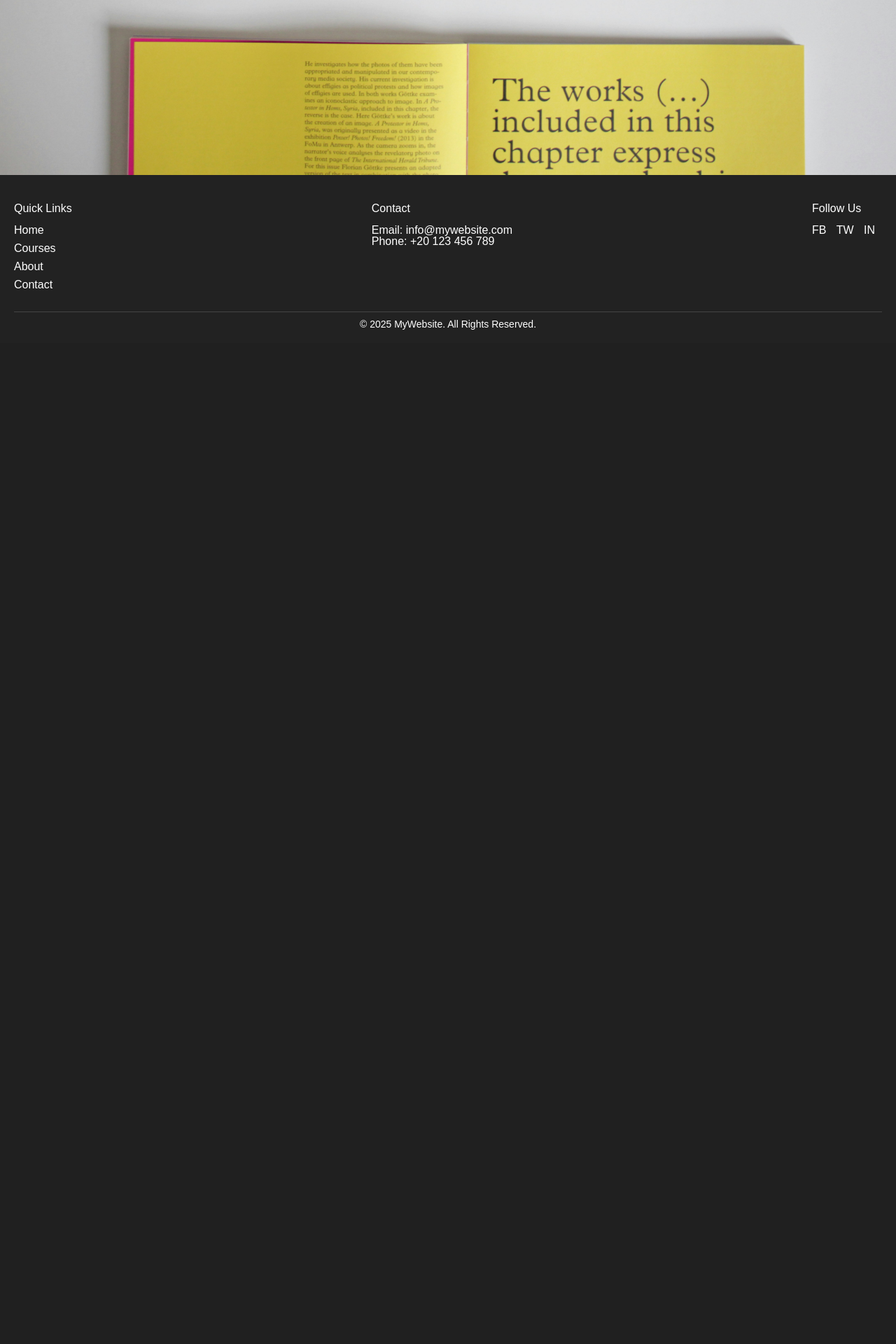
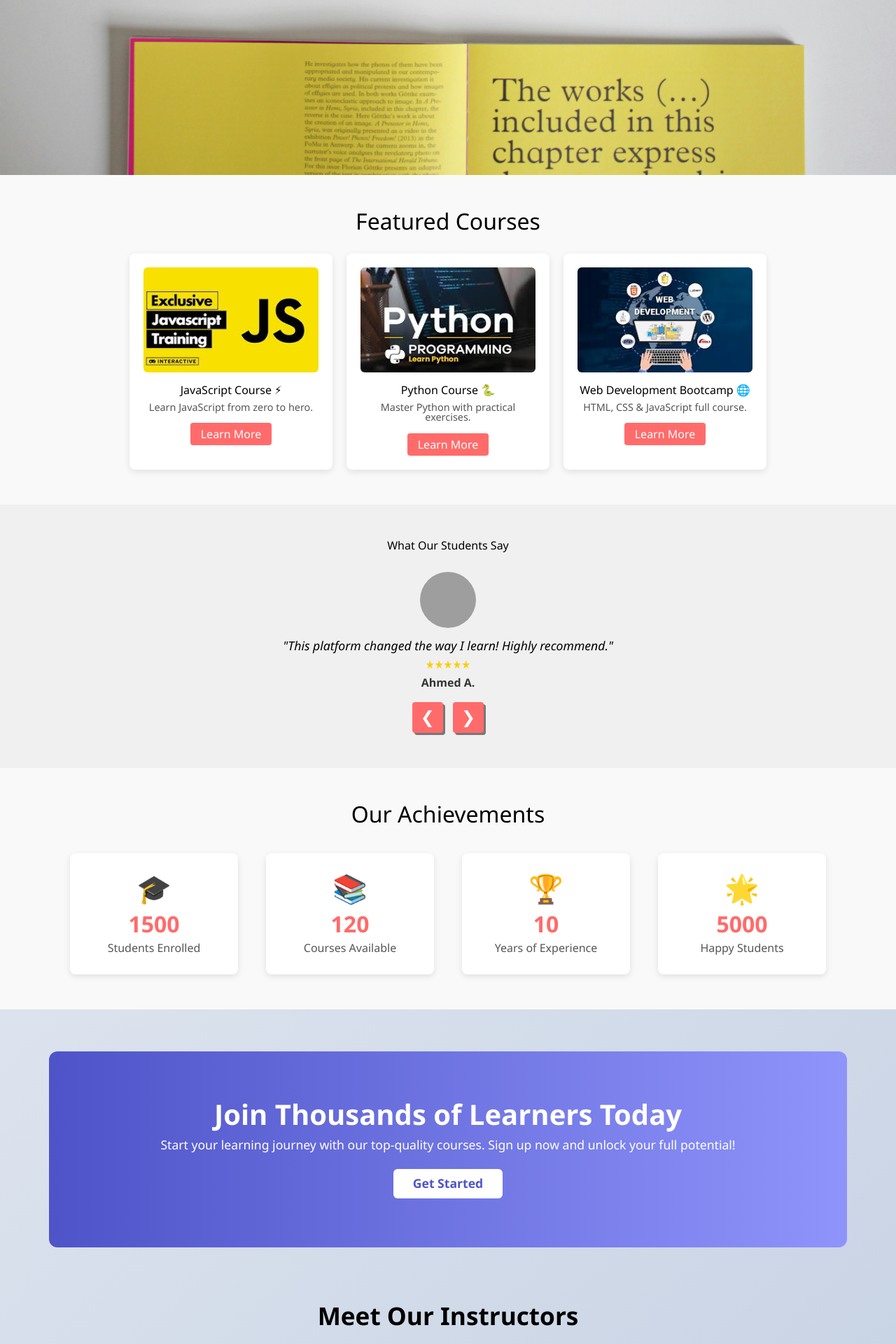
Before and after one commit to Omr-123/Web_Programing, a PHP site: page / in a window 1280 px wide. Shown: the part 875-2795 px from the top of the page at 70% size. Before the commit the page ends 1346 px from the top, so only its background shows below. Run offline with PHP 8.4, Linux system fonts and the light colour scheme; grey boxes are pictures that could not be loaded.

Commit message:
editing footer and adding new javascript file for home page including testimonial,Achievements,Call to action and instructor and adding css to them

```diff
--- a/Projectttt/css-Files/index.css
+++ b/Projectttt/css-Files/index.css
@@ -123,6 +123,12 @@ nav ul.Cc li a:hover::after {
     width: 150px;
 }
 
+.footer-container img {
+    height: auto;
+    width: 150px;
+    margin-bottom: 20px;
+}
+
 nav div {
     margin: 10px;
     font-size: 24px;
@@ -176,3 +182,295 @@ footer {
     border-top: 1px solid #444;
     padding-top: 10px;
 }
+
+.newsletter-form {
+    display: flex;
+    gap: 10px;
+    align-items: center;
+}
+
+.newsletter-form input[type="email"],
+.newsletter-form button {
+    height: 35px;
+    padding: 0 10px;
+    border: none;
+    border-radius: 4px;
+    box-sizing: border-box;
+}
+
+
+.newsletter-form button {
+    background-color: #ff6b6b;
+    color: #fff;
+    cursor: pointer;
+}
+
+.newsletter-form button:hover {
+    background-color: #ff3b3b;
+}
+
+.featured-courses {
+    padding: 50px 20px;
+    background-color: #f9f9f9;
+    text-align: center;
+}
+
+.featured-courses h2 {
+    font-size: 2rem;
+    margin-bottom: 30px;
+}
+
+.courses-container {
+    display: flex;
+    gap: 20px;
+    justify-content: center;
+    flex-wrap: wrap;
+}
+
+.course-card {
+    background-color: #fff;
+    border-radius: 8px;
+    box-shadow: 0 3px 10px rgba(0, 0, 0, 0.1);
+    padding: 20px;
+    width: 250px;
+    text-align: center;
+    transition: transform 0.3s;
+}
+
+.course-card:hover {
+    transform: translateY(-5px);
+}
+
+.course-card img {
+    width: 100%;
+    height: 150px;
+    object-fit: cover;
+    border-radius: 6px;
+    margin-bottom: 15px;
+}
+
+.course-card h3 {
+    margin-bottom: 10px;
+}
+
+.course-card p {
+    font-size: 0.9rem;
+    color: #555;
+    margin-bottom: 15px;
+}
+
+.course-card .btn {
+    display: inline-block;
+    padding: 8px 15px;
+    background-color: #ff6b6b;
+    color: #fff;
+    text-decoration: none;
+    border-radius: 4px;
+}
+
+.course-card .btn:hover {
+    background-color: #ff3b3b;
+}
+
+.testimonials {
+    padding: 50px 20px;
+    background-color: #f0f0f0;
+    text-align: center;
+}
+
+.testimonials h2 {
+    margin-bottom: 30px;
+}
+
+.testimonial-container {
+    position: relative;
+    max-width: 600px;
+    margin: 0 auto;
+    overflow: hidden;
+}
+
+.testimonial {
+    display: none;
+    transition: all 0.5s ease;
+}
+
+.testimonial.active {
+    display: block;
+}
+
+.student-img {
+    width: 80px;
+    height: 80px;
+    border-radius: 50%;
+    object-fit: cover;
+    margin-bottom: 15px;
+}
+
+.testimonial p {
+    font-size: 1.1rem;
+    font-style: italic;
+    margin-bottom: 10px;
+}
+
+.stars {
+    color: #ffcc00;
+    margin-bottom: 10px;
+}
+
+.testimonial h4 {
+    font-weight: bold;
+    color: #333;
+}
+
+.testimonial-buttons {
+    margin-top: 20px;
+}
+
+.testimonial-buttons button {
+    background-color: #ff6b6b;
+    color: #fff;
+    border: none;
+    padding: 8px 12px;
+    border-radius: 4px;
+    cursor: pointer;
+    margin: 0 5px;
+}
+
+.testimonial-buttons button:hover {
+    background-color: #ff3b3b;
+}
+
+.statistics {
+    padding: 50px 20px;
+    background-color: #f9f9f9;
+    text-align: center;
+}
+
+.statistics h2 {
+    margin-bottom: 40px;
+    font-size: 2rem;
+}
+
+.stats-container {
+    display: flex;
+    flex-wrap: wrap;
+    justify-content: center;
+    gap: 40px;
+}
+
+.stat {
+    background-color: #fff;
+    border-radius: 8px;
+    padding: 30px 20px;
+    width: 200px;
+    box-shadow: 0 3px 10px rgba(0, 0, 0, 0.1);
+    transition: transform 0.3s;
+}
+
+.stat:hover {
+    transform: translateY(-5px);
+}
+
+.stat .icon {
+    font-size: 2.5rem;
+    margin-bottom: 15px;
+}
+
+.stat .number {
+    font-size: 2rem;
+    font-weight: bold;
+    margin-bottom: 10px;
+    color: #ff6b6b;
+}
+
+.stat p {
+    color: #555;
+}
+
+.cta-section {
+    background: linear-gradient(to right, #4e54c8, #8f94fb);
+    padding: 70px 20px;
+    text-align: center;
+    color: white;
+    border-radius: 12px;
+    margin: 60px auto;
+    max-width: 1100px;
+}
+
+.cta-content h2 {
+    font-size: 2.5rem;
+    margin-bottom: 15px;
+    font-weight: 700;
+}
+
+.cta-content p {
+    font-size: 1.1rem;
+    margin-bottom: 25px;
+}
+
+.cta-btn {
+    display: inline-block;
+    background: white;
+    color: #4e54c8;
+    padding: 12px 28px;
+    font-size: 1.1rem;
+    border-radius: 6px;
+    font-weight: 600;
+    text-decoration: none;
+    transition: 0.3s ease-in-out;
+}
+
+.cta-btn:hover {
+    background: #f3f3f3;
+    transform: scale(1.05);
+}
+
+.instructors-section {
+    max-width: 1100px;
+    margin: 60px auto;
+    text-align: center;
+    padding: 20px;
+}
+
+.section-title {
+    font-size: 2.2rem;
+    font-weight: 700;
+    margin-bottom: 40px;
+}
+
+.instructors-container {
+    display: grid;
+    grid-template-columns: repeat(auto-fit, minmax(230px, 1fr));
+    gap: 30px;
+}
+
+.instructor-card {
+    background: #fff;
+    padding: 20px;
+    border-radius: 12px;
+    box-shadow: 0 4px 15px rgba(0, 0, 0, 0.1);
+    transition: 0.3s ease;
+}
+
+.instructor-card:hover {
+    transform: translateY(-8px);
+}
+
+.instructor-card img {
+    width: 130px;
+    height: 130px;
+    object-fit: cover;
+    border-radius: 50%;
+    margin-bottom: 15px;
+}
+
+.instructor-card h3 {
+    font-size: 1.2rem;
+    font-weight: 700;
+    margin-bottom: 5px;
+}
+
+.instructor-card p {
+    color: #555;
+    font-size: 0.95rem;
+}
--- a/Projectttt/index.html
+++ b/Projectttt/index.html
@@ -11,6 +11,7 @@
 </head>
 
 <body>
+    <script src="js-Files/Home-Page.js"></script>
     <header class="navbar">
         <nav>
             <a href="index.html">
@@ -36,10 +37,136 @@
                 <button>Explore Courses</button>
             </a>
         </section>
+        <section class="featured-courses">
+            <h2>Featured Courses</h2>
+            <div class="courses-container">
+                <div class="course-card">
+                    <img src="assets/js-course.png" alt="Course 1">
+                    <h3>JavaScript Course ⚡</h3>
+                    <p>Learn JavaScript from zero to hero.</p>
+                    <a href="#" class="btn">Learn More</a>
+                </div>
+
+                <div class="course-card">
+                    <img src="assets/python-course.png" alt="Course 2">
+                    <h3>Python Course 🐍</h3>
+                    <p>Master Python with practical exercises.</p>
+                    <a href="#" class="btn">Learn More</a>
+                </div>
+
+                <div class="course-card">
+                    <img src="assets/Web-dev.png" alt="Course 3">
+                    <h3>Web Development Bootcamp 🌐</h3>
+                    <p>HTML, CSS & JavaScript full course.</p>
+                    <a href="#" class="btn">Learn More</a>
+                </div>
+            </div>
+        </section>
+        <section class="testimonials">
+            <h2>What Our Students Say</h2>
+            <div class="testimonial-container">
+                <div class="testimonial active">
+                    <img src="assets/student1.jpg" alt="Ahmed" class="student-img">
+                    <p>"This platform changed the way I learn! Highly recommend."</p>
+                    <div class="stars">★★★★★</div>
+                    <h4>Ahmed A.</h4>
+                </div>
+                <div class="testimonial">
+                    <img src="assets/student2.jpg" alt="Sara" class="student-img">
+                    <p>"Amazing courses and great instructors. Learned a lot!"</p>
+                    <div class="stars">★★★★★</div>
+                    <h4>Sara M.</h4>
+                </div>
+                <div class="testimonial">
+                    <img src="assets/student3.jpg" alt="Omar" class="student-img">
+                    <p>"The best online learning experience I've ever had."</p>
+                    <div class="stars">★★★★☆</div>
+                    <h4>Omar T.</h4>
+                </div>
+            </div>
+            <div class="testimonial-buttons">
+                <button id="prev">&#10094;</button>
+                <button id="next">&#10095;</button>
+            </div>
+        </section>
+        <section class="statistics">
+            <h2>Our Achievements</h2>
+            <div class="stats-container">
+                <div class="stat">
+                    <div class="icon">🎓</div>
+                    <div class="number" data-target="1500">0</div>
+                    <p>Students Enrolled</p>
+                </div>
+                <div class="stat">
+                    <div class="icon">📚</div>
+                    <div class="number" data-target="120">0</div>
+                    <p>Courses Available</p>
+                </div>
+                <div class="stat">
+                    <div class="icon">🏆</div>
+                    <div class="number" data-target="10">0</div>
+                    <p>Years of Experience</p>
+                </div>
+                <div class="stat">
+                    <div class="icon">🌟</div>
+                    <div class="number" data-target="5000">0</div>
+                    <p>Happy Students</p>
+                </div>
+            </div>
+        </section>
+        <section class="cta-section">
+            <div class="cta-content">
+                <h2>Join Thousands of Learners Today</h2>
+                <p>Start your learning journey with our top-quality courses. Sign up now and unlock your full potential!
+                </p>
+                <a href="#" class="cta-btn">Get Started</a>
+            </div>
+        </section>
+        <section class="instructors-section">
+            <h2 class="section-title">Meet Our Instructors</h2>
+
+            <div class="instructors-container">
+
+                <div class="instructor-card">
+                    <img src="assets/Instructor1.jpg" alt="Instructor 1">
+                    <h3>John Doe</h3>
+                    <p>Senior Web Developer</p>
+                </div>
+
+                <div class="instructor-card">
+                    <img src="assets/Instructor3.jpg" alt="Instructor 2">
+                    <h3>Sarah Ahmed</h3>
+                    <p>Data Science Instructor</p>
+                </div>
+
+                <div class="instructor-card">
+                    <img src="assets/Instructor2.jpg" alt="Instructor 3">
+                    <h3>Michael Smith</h3>
+                    <p>Computer Vision Engineer</p>
+                </div>
+
+                <div class="instructor-card">
+                    <img src="assets/Instructor4.jpg" alt="Instructor 4">
+                    <h3>Emily Johnson</h3>
+                    <p>Machine Learning Engineer</p>
+                </div>
+
+            </div>
+        </section>
+
+
     </main>
 
     <footer>
         <div class="footer-container">
+            <div class="footer-section">
+                <img src="assets/Lerno.png" alt="Logo" />
+                <div class="social-icons">
+                    <a href="#">FB</a>
+                    <a href="#">TW</a>
+                    <a href="#">IN</a>
+                </div>
+            </div>
             <div class="footer-section">
                 <h3>Quick Links</h3>
                 <ul>
@@ -51,20 +178,21 @@
             </div>
             <div class="footer-section">
                 <h3>Contact</h3>
-                <p>Email: info@mywebsite.com</p>
+                <h3>Email: info@Lerno.com</h3>
                 <p>Phone: +20 123 456 789</p>
             </div>
             <div class="footer-section">
-                <h3>Follow Us</h3>
-                <div class="social-icons">
-                    <a href="#">FB</a>
-                    <a href="#">TW</a>
-                    <a href="#">IN</a>
-                </div>
+                <h3>Newsletter</h3>
+                <p>Subscribe to our newsletter for updates:</p>
+                <form class="newsletter-form">
+                    <input type="email" placeholder="Your email" required>
+                    <button type="submit">Subscribe</button>
+                </form>
             </div>
+
         </div>
         <div class="footer-bottom">
-            <p>© 2025 MyWebsite. All Rights Reserved.</p>
+            <p>© 2025 Lerno. All Rights Reserved.</p>
         </div>
     </footer>
 
```
Also changed, not shown: Projectttt/js-Files/Home-Page.js (added, +51 -0 lines), Projectttt/assets/Instructor2.jpg (added), 6 other files.
